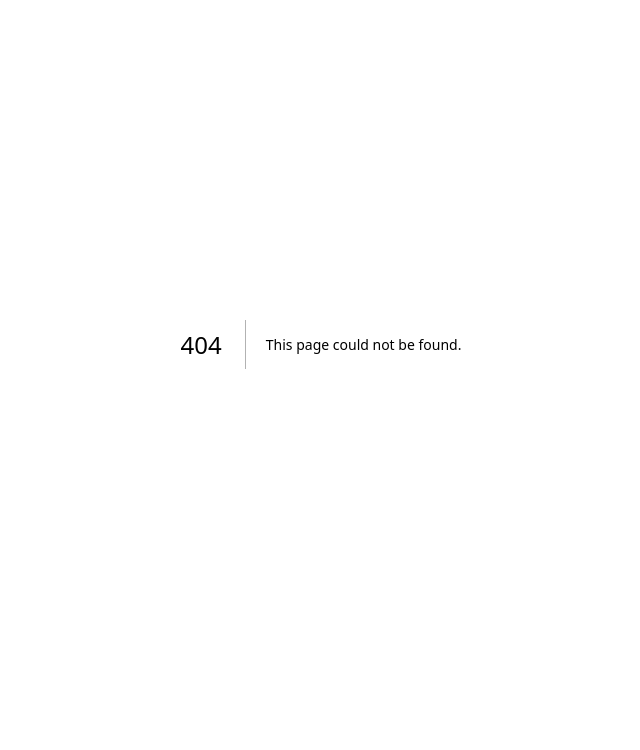
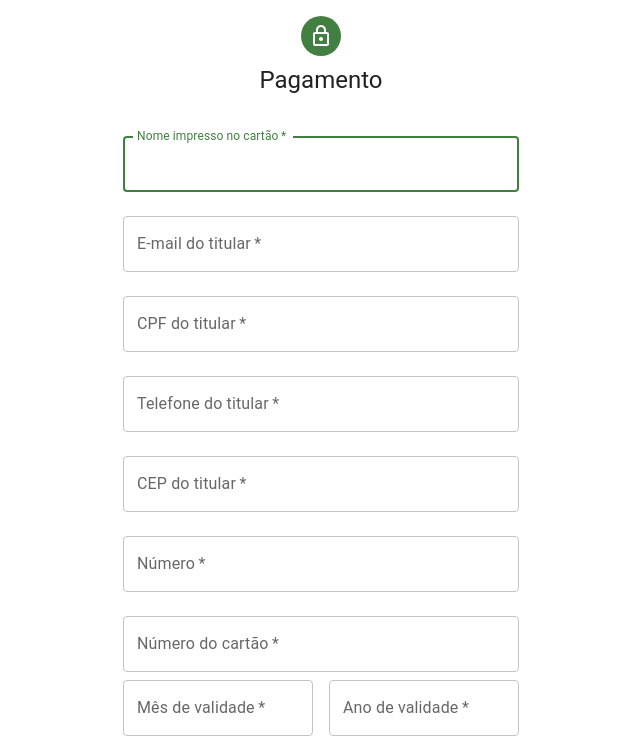
Before and after one commit to AntonioEpichin/orcalab, a Next.js app: page /checkout in a window 1280 px wide. Before the commit this address had no page. Shown: the part 280-1030 px from the top of the page, without its empty margins (319-959 px from the left). Built offline with nearby package versions, Linux system fonts and the light colour scheme.

Commit message:
component checkout criado

```diff
--- /dev/null
+++ b/src/app/checkout/page.jsx
@@ -0,0 +1,9 @@
+import Checkout from "@/components/checkout/Checkout";
+
+export default function Home() {
+    return (
+        <main>
+            <Checkout />
+        </main>
+    );
+}
--- /dev/null
+++ b/src/components/checkout/Checkout.jsx
@@ -0,0 +1,184 @@
+'use client';
+
+import * as React from 'react';
+import Avatar from '@mui/material/Avatar';
+import Button from '@mui/material/Button';
+import CssBaseline from '@mui/material/CssBaseline';
+import TextField from '@mui/material/TextField';
+import FormControlLabel from '@mui/material/FormControlLabel';
+import Checkbox from '@mui/material/Checkbox';
+import Grid from '@mui/material/Grid';
+import Box from '@mui/material/Box';
+import Typography from '@mui/material/Typography';
+import Container from '@mui/material/Container';
+import { createTheme, ThemeProvider } from '@mui/material/styles';
+import dynamic from "next/dynamic";
+import LockOutlinedIcon from '@mui/icons-material/LockOutlined';
+
+const defaultTheme = createTheme({
+  palette: {
+    primary: {
+      main: '#418041',  // Main green color
+    }
+  }
+});
+
+function Checkout() {
+  const handleSubmit = (event) => {
+    event.preventDefault();
+    const data = new FormData(event.currentTarget);
+    console.log({
+      cardholderName: data.get('cardholderName'),
+      email: data.get('email'),
+      cpf: data.get('cpf'),
+      phone: data.get('phone'),
+      zipCode: data.get('zipCode'),
+      addressNumber: data.get('addressNumber'),
+      cardNumber: data.get('cardNumber'),
+      cardExpiryMonth: data.get('cardExpiryMonth'),
+      cardExpiryYear: data.get('cardExpiryYear'),
+      cardCVV: data.get('cardCVV'),
+      termsAccepted: data.get('termsAccepted'),
+    });
+  };
+
+  return (
+    <ThemeProvider theme={defaultTheme}>
+      <Container component="main" maxWidth="xs">
+        <CssBaseline />
+        <Box
+          sx={{
+            marginTop: 8,
+            display: 'flex',
+            flexDirection: 'column',
+            alignItems: 'center',
+          }}
+        >
+          <Avatar sx={{ m: 1, bgcolor: 'primary.main' }}>
+            <LockOutlinedIcon />
+          </Avatar>
+          <Typography component="h1" variant="h5">
+            Pagamento
+          </Typography>
+          <Box component="form" noValidate onSubmit={handleSubmit} sx={{ mt: 3 }}>
+            <TextField
+              margin="normal"
+              required
+              fullWidth
+              id="cardholderName"
+              label="Nome impresso no cartão"
+              name="cardholderName"
+              autoComplete="cc-name"
+              autoFocus
+            />
+            <TextField
+              margin="normal"
+              required
+              fullWidth
+              id="email"
+              label="E-mail do titular"
+              name="email"
+              type="email"
+              autoComplete="email"
+            />
+            <TextField
+              margin="normal"
+              required
+              fullWidth
+              id="cpf"
+              label="CPF do titular"
+              name="cpf"
+              autoComplete="cpf"
+            />
+            <TextField
+              margin="normal"
+              required
+              fullWidth
+              id="phone"
+              label="Telefone do titular"
+              name="phone"
+              type="tel"
+              autoComplete="tel"
+            />
+            <TextField
+              margin="normal"
+              required
+              fullWidth
+              id="zipCode"
+              label="CEP do titular"
+              name="zipCode"
+              autoComplete="postal-code"
+            />
+            <TextField
+              margin="normal"
+              required
+              fullWidth
+              id="addressNumber"
+              label="Número"
+              name="addressNumber"
+              type="number"
+              autoComplete="address-line1"
+            />
+            <TextField
+              margin="normal"
+              required
+              fullWidth
+              id="cardNumber"
+              label="Número do cartão"
+              name="cardNumber"
+              autoComplete="cc-number"
+            />
+            <Grid container spacing={2}>
+              <Grid item xs={6}>
+                <TextField
+                  required
+                  fullWidth
+                  name="cardExpiryMonth"
+                  label="Mês de validade"
+                  type="number"
+                  id="cardExpiryMonth"
+                  autoComplete="cc-exp-month"
+                />
+              </Grid>
+              <Grid item xs={6}>
+                <TextField
+                  required
+                  fullWidth
+                  name="cardExpiryYear"
+                  label="Ano de validade"
+                  type="number"
+                  id="cardExpiryYear"
+                  autoComplete="cc-exp-year"
+                />
+              </Grid>
+            </Grid>
+            <TextField
+              margin="normal"
+              required
+              fullWidth
+              name="cardCVV"
+              label="CVV"
+              type="number"
+              id="cardCVV"
+              autoComplete="cc-csc"
+            />
+            <FormControlLabel
+              control={<Checkbox value="agree" color="primary" name="termsAccepted" />}
+              label="Li e aceito os *Termos para o agendamento"
+            />
+            <Button
+              type="submit"
+              fullWidth
+              variant="contained"
+              sx={{ mt: 3, mb: 2 }}
+            >
+              Confirmar agendamento
+            </Button>
+          </Box>
+        </Box>
+      </Container>
+    </ThemeProvider>
+  );
+}
+
+export default dynamic(() => Promise.resolve(Checkout), { ssr: false });
```
